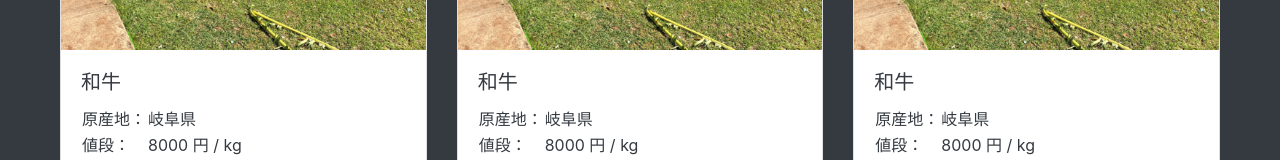
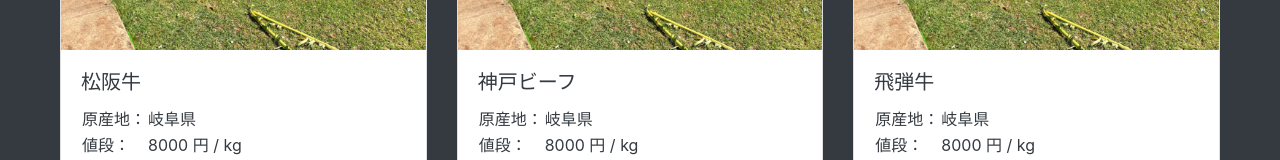
Before and after one commit to ISHIJIMARIKU/wagyu_price, a plain HTML site: page index.html in a window 1280 px wide. Shown: the part 285-445 px from the top of the page. Drawn offline with Linux system fonts and the light colour scheme.

Commit message:
index.htmlの1列目のカードの表示名を変更

```diff
--- a/index.html
+++ b/index.html
@@ -31,7 +31,7 @@
       <a href="#" class="card">
         <img class="card-img-top" src="img/ph_beaf.jpg">
         <div class="card-body">
-          <h5 class="card-title">和牛</h5>
+          <h5 class="card-title">松阪牛</h5>
           <table>
             <tr>
               <td>原産地： </td>
@@ -50,7 +50,7 @@
       <a href="#" class="card">
         <img class="card-img-top" src="img/ph_beaf.jpg">
         <div class="card-body">
-          <h5 class="card-title">和牛</h5>
+          <h5 class="card-title">神戸ビーフ</h5>
           <table>
             <tr>
               <td>原産地： </td>
@@ -69,7 +69,7 @@
       <a href="#" class="card">
         <img class="card-img-top" src="img/ph_beaf.jpg">
         <div class="card-body">
-          <h5 class="card-title">和牛</h5>
+          <h5 class="card-title">飛弾牛</h5>
           <table>
             <tr>
               <td>原産地： </td>
```
